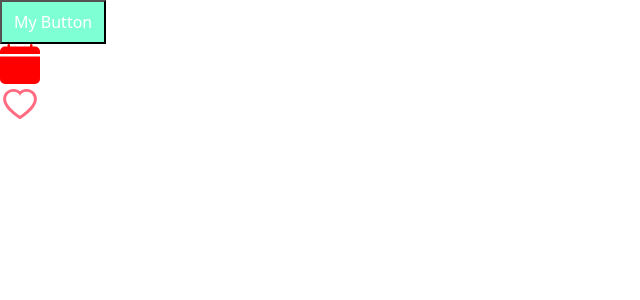
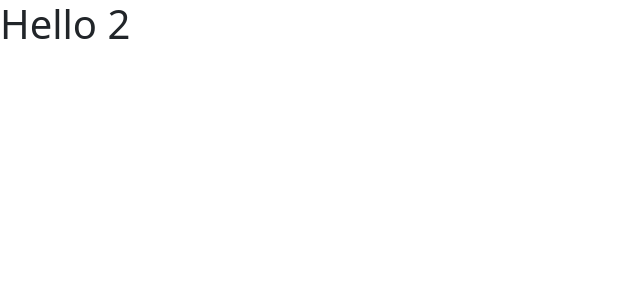
Before and after one commit to BishwasKoirala/mosh-react, a React (Vite) app: page / in a window 1280 px wide. Shown: the top 300 px of the page, without its empty margins (0-640 px from the left). Built offline with nearby package versions, Linux system fonts and the light colour scheme.

Commit message:
managing component state -> updating objects

```diff
--- a/src/App.tsx
+++ b/src/App.tsx
@@ -1,32 +1,16 @@
-import Alert from "./components/Alert";
-import Button from "./components/Button/Button";
-import {BsFillCalendarFill} from 'react-icons/bs'
-import ListGroup from "./components/ListGroup";
 import { useState } from "react";
-import Like from "./components/Button/Like";
+import Message from "./components/Message";
 
-function App() {
+export default function App () {
+  // const [firstName , setFirstName] = useState('');
+  // const [lastName , setLastName] = useState('');
 
-  const items = ["new yprk" , "zass yprdan" , "nigeria asdfae"]
 
-  const [showAlert, setAlert] = useState(false);
 
   return (
     <div>
-      {showAlert && (
-        <Alert onClose={() => setAlert(!showAlert)}>My alert</Alert>
-      )}
-      <Button color="primary" onClick={() => setAlert(!showAlert)}>
-        My Button
-      </Button>
-      <div>
-        <BsFillCalendarFill color="red" size={40}/>
-      </div>
-      <div>
-        <Like/>
-      </div>
+      <Message/>
+
     </div>
   );
 }
-
-export default App;
--- /dev/null
+++ b/src/components/Message.tsx
@@ -0,0 +1,12 @@
+
+let count = 0;
+
+function Message() {
+  console.log('message called' , count)
+
+  count ++
+
+  return <h1>Hello {count}</h1>;
+}
+
+export default Message;
```
Also changed, not shown: src/Message.tsx (deleted, +0 -11 lines).
